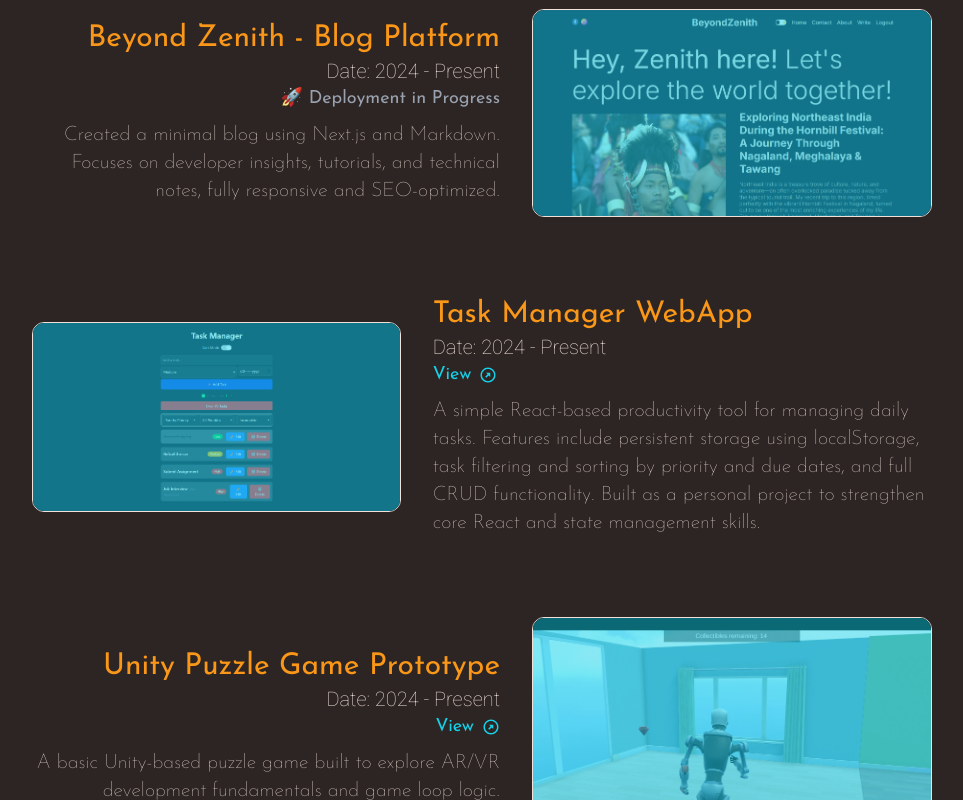
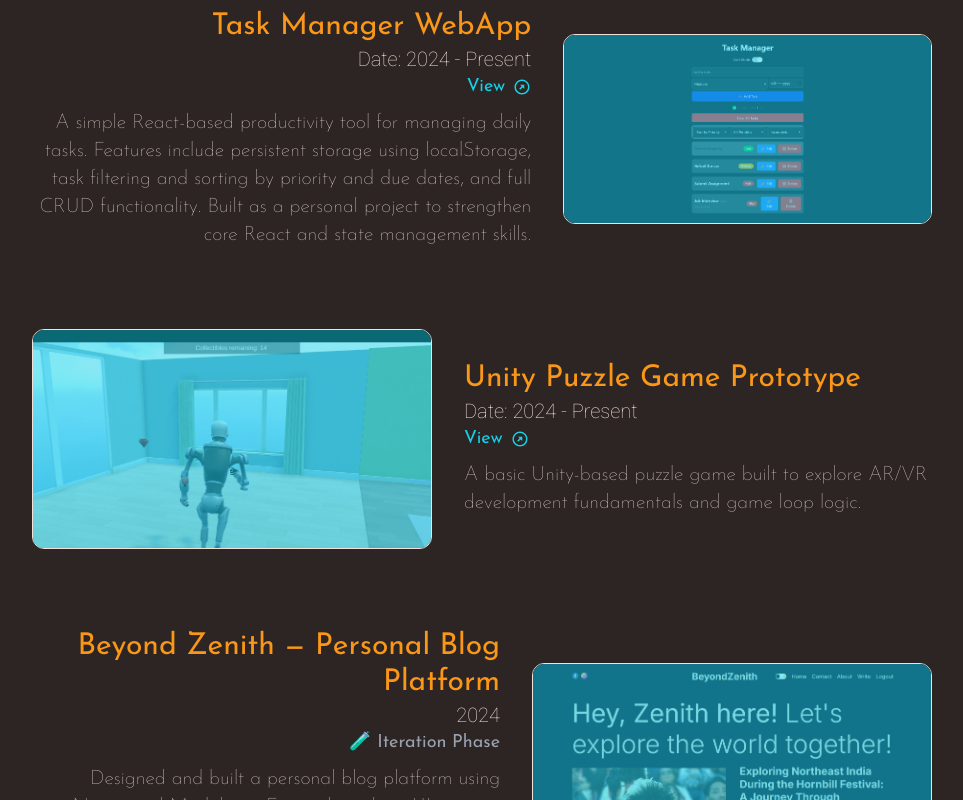
Before and after one commit to ZenithPopat/zenithportfolio, a React (Vite) app: page / in a window 1280 px wide. Shown: the part 3880-4680 px from the top of the page, without its empty margins (158-1121 px from the left). Built offline with nearby package versions, Linux system fonts and the light colour scheme.

Commit message:
Moving blog to iteration phase

```diff
--- a/src/components/projectSection/ProjectsMain.jsx
+++ b/src/components/projectSection/ProjectsMain.jsx
@@ -15,20 +15,20 @@ const projects = [
     description:
       "Built with React, Tailwind, and Framer Motion. Features a responsive design, interactive UI, and smooth scrolling experience to showcase professional profile, experience, and projects.",
   },
-  {
-    name: "Beyond Zenith - Blog Platform",
-    year: "Date: 2024 - Present",
-    align: "left",
-    image: "../../images/blog.png",
-    link: "#",
-    type: "deployment",
-    description:
-      "Created a minimal blog using Next.js and Markdown. Focuses on developer insights, tutorials, and technical notes, fully responsive and SEO-optimized.",
-  },
+  // {
+  //   name: "Beyond Zenith - Blog Platform",
+  //   year: "Date: 2024 - Present",
+  //   align: "left",
+  //   image: "../../images/blog.png",
+  //   link: "#",
+  //   type: "deployment",
+  //   description:
+  //     "Created a minimal blog using Next.js and Markdown. Focuses on developer insights, tutorials, and technical notes, fully responsive and SEO-optimized.",
+  // },
   {
     name: "Task Manager WebApp",
     year: "Date: 2024 - Present",
-    align: "right",
+    align: "left",
     image: "../../images/taskManager.png",
     link: "https://task-manager-delta-ivory.vercel.app/",
     type: "live",
@@ -38,12 +38,21 @@ const projects = [
   {
     name: "Unity Puzzle Game Prototype",
     year: "Date: 2024 - Present",
-    align: "left",
+    align: "right",
     image: "../../images/game.png",
     link: "https://play.unity.com/en/user/3bca4cf5-9dd4-4953-b765-311e3df87429",
     type: "live",
     description:
       "A basic Unity-based puzzle game built to explore AR/VR development fundamentals and game loop logic.",
+  },
+  {
+    name: "Beyond Zenith — Personal Blog Platform",
+    year: "2024",
+    align: "left",
+    image: "../../images/blog.png",
+    type: "personal",
+    description:
+      "Designed and built a personal blog platform using Next.js and Markdown. Focused on clean UI, content structure, responsive layouts, and SEO fundamentals. Currently paused while iterating on architecture and publishing workflow.",
   },
   {
     name: "Comparative Study: VR Powerwall Software Platforms",
--- a/src/components/projectSection/SingleProject.jsx
+++ b/src/components/projectSection/SingleProject.jsx
@@ -61,6 +61,8 @@ const SingleProject = ({
               ? "🎓 University Project"
               : type === "deployment"
               ? "🚀 Deployment in Progress"
+              : type === "personal"
+              ? "🧪 Iteration Phase"
               : "🔒 Company Project - Not Publicly Accessible"}
           </span>
         )}
```
